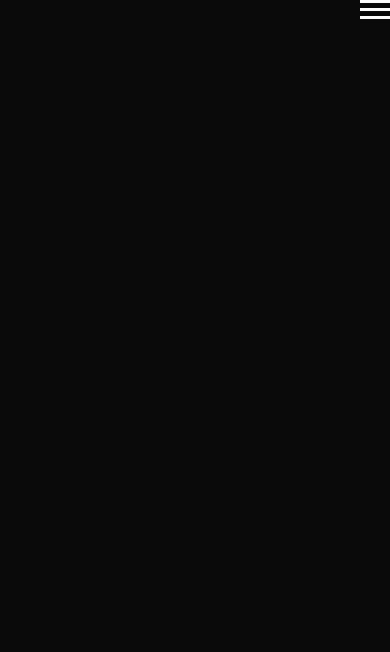
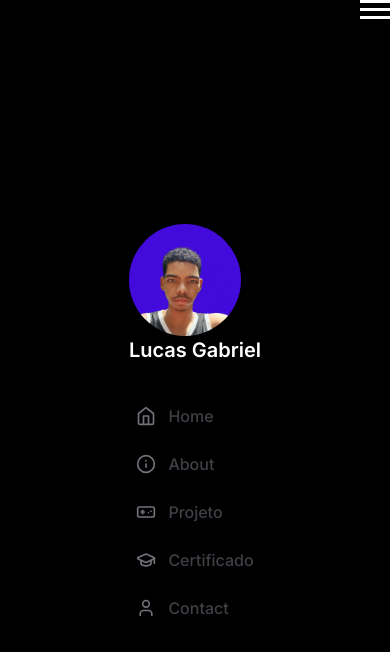
Before and after one commit to DevLuk4s/portfolio-2, a Next.js app in the folder my-app/: page /components/Sidebar in a window 390 px wide. Shown: the top 652 px of the page. Built offline with nearby package versions, Linux system fonts and the light colour scheme.

Commit message:
update project

```diff
--- a/my-app/src/app/components/Sidebar/Logo.tsx
+++ b/my-app/src/app/components/Sidebar/Logo.tsx
@@ -6,7 +6,7 @@ import eu from "@/app/assets/images/slug/eu.jpeg";
 
 export default function Logo() {
   return (
-    <div className="hidden md:block">
+    <div>
       <Image className="w-28 h-28 rounded-full" src={eu} alt="eu" />
       <h2 className="text-white text-xl font-semibold">Lucas Gabriel</h2>
     </div>
--- a/my-app/src/app/components/Sidebar/MainNavigation.tsx
+++ b/my-app/src/app/components/Sidebar/MainNavigation.tsx
@@ -6,7 +6,7 @@ import Navitem from "./Navitem";
 
 export default function MainNavigation() {
   return (
-    <nav className="space-y-6 hidden md:block">
+    <nav className="space-y-6">
       <Navitem tittle="Home" icons={Home} router="/" />
       <Navitem tittle="About" icons={Info} router="/components/About" />
       <Navitem tittle="Projeto" icons={Gamepad} router="/components/Project" />
--- a/my-app/src/app/components/Sidebar/page.tsx
+++ b/my-app/src/app/components/Sidebar/page.tsx
@@ -4,8 +4,16 @@ import MainNavigation from "./MainNavigation";
 import MenuHamburguer from "./MenuHamburguer";
 
 export default function Sidebar() {
+
+  const hamburger = document.querySelector(".hamburger")
+  const SidebarMobile = document.querySelector(".SidebarMobile")
+
+  hamburger?.addEventListener("click", () => {
+    SidebarMobile?.classList.toggle("SidebarMobile")
+  })
+
   return (
-    <aside className="fixed top-0 left-0 overflow-x-hidden z-10 flex flex-col items-center justify-center gap-10 p-12">
+    <aside className="fixed top-0 left-0 overflow-x-hidden z-10 flex flex-col items-center justify-center gap-10 p-12 SidebarMobile">
       <Logo />
       <MainNavigation />
       <MenuHamburguer />
--- a/my-app/src/app/globals.css
+++ b/my-app/src/app/globals.css
@@ -18,3 +18,12 @@
   background: #fff;
   margin-top: 5px;
 }
+
+@media (max-width: 768px) {
+  .SidebarMobile {
+    width: 100%;
+    height: 100vh;
+    background: black;
+    overflow: hidden;
+  }
+}
```
